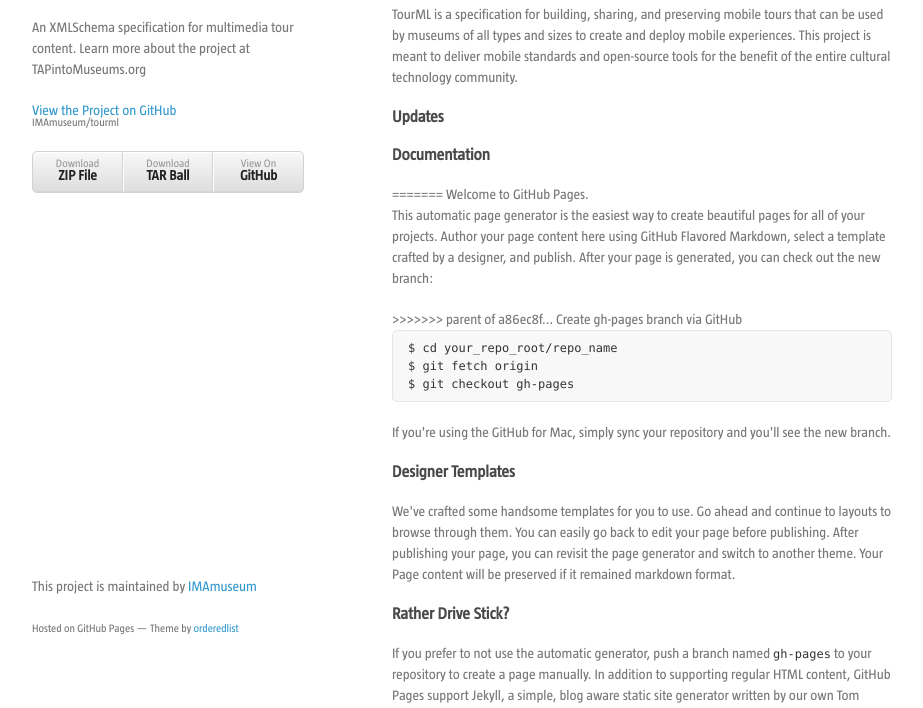
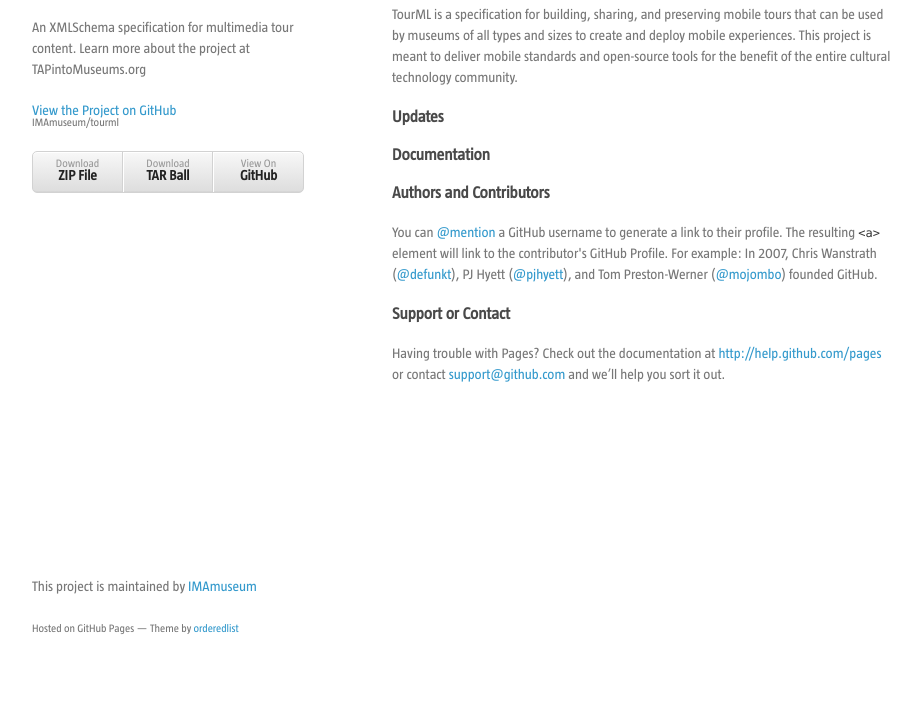
Before and after one commit to IMAmuseum/tourml, a plain HTML site: page index.html in a window 1280 px wide. Shown: the part 92-800 px from the top of the page, without its empty margins (178-1101 px from the left). Drawn offline with Linux system fonts and the light colour scheme.

Commit message:
text edits

```diff
--- a/index.html
+++ b/index.html
@@ -39,28 +39,6 @@
 
 <h3>
 <a name="documentation" class="anchor" href="#documentation"><span class="octicon octicon-link"></span></a>Documentation</h3>
-=======
-<a name="welcome-to-github-pages" class="anchor" href="#welcome-to-github-pages"><span class="octicon octicon-link"></span></a>Welcome to GitHub Pages.</h3>
-
-<p>This automatic page generator is the easiest way to create beautiful pages for all of your projects. Author your page content here using GitHub Flavored Markdown, select a template crafted by a designer, and publish. After your page is generated, you can check out the new branch:</p>
->>>>>>> parent of a86ec8f... Create gh-pages branch via GitHub
-
-<pre><code>$ cd your_repo_root/repo_name
-$ git fetch origin
-$ git checkout gh-pages
-</code></pre>
-
-<p>If you're using the GitHub for Mac, simply sync your repository and you'll see the new branch.</p>
-
-<h3>
-<a name="designer-templates" class="anchor" href="#designer-templates"><span class="octicon octicon-link"></span></a>Designer Templates</h3>
-
-<p>We've crafted some handsome templates for you to use. Go ahead and continue to layouts to browse through them. You can easily go back to edit your page before publishing. After publishing your page, you can revisit the page generator and switch to another theme. Your Page content will be preserved if it remained markdown format.</p>
-
-<h3>
-<a name="rather-drive-stick" class="anchor" href="#rather-drive-stick"><span class="octicon octicon-link"></span></a>Rather Drive Stick?</h3>
-
-<p>If you prefer to not use the automatic generator, push a branch named <code>gh-pages</code> to your repository to create a page manually. In addition to supporting regular HTML content, GitHub Pages support Jekyll, a simple, blog aware static site generator written by our own Tom Preston-Werner. Jekyll makes it easy to create site-wide headers and footers without having to copy them across every page. It also offers intelligent blog support and other advanced templating features.</p>
 
 <h3>
 <a name="authors-and-contributors" class="anchor" href="#authors-and-contributors"><span class="octicon octicon-link"></span></a>Authors and Contributors</h3>
```
